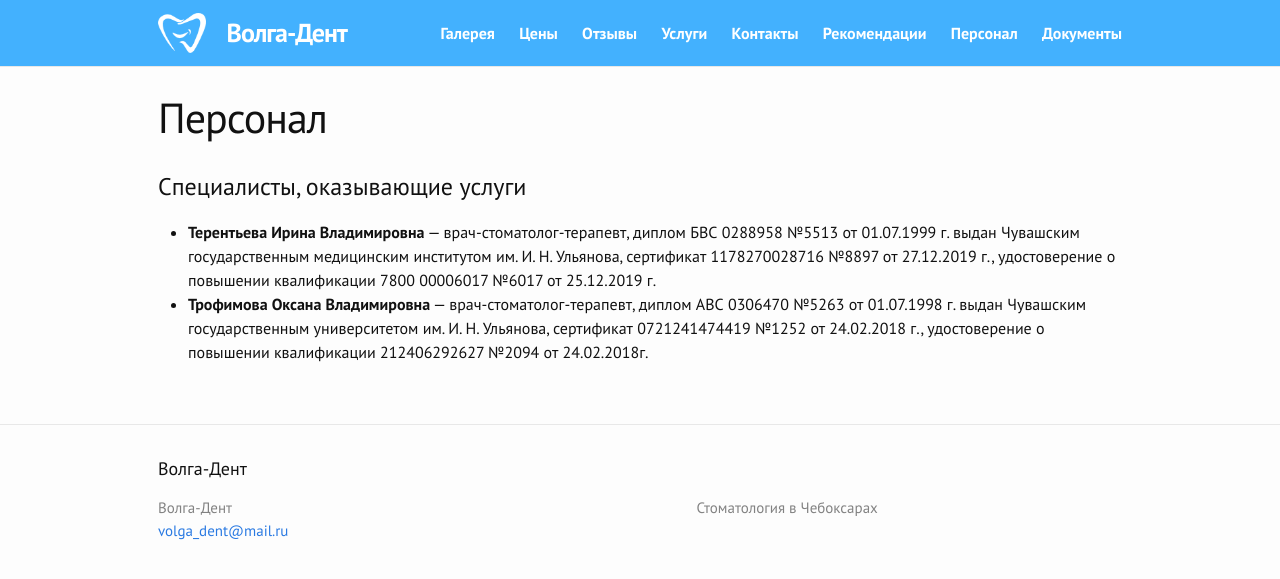
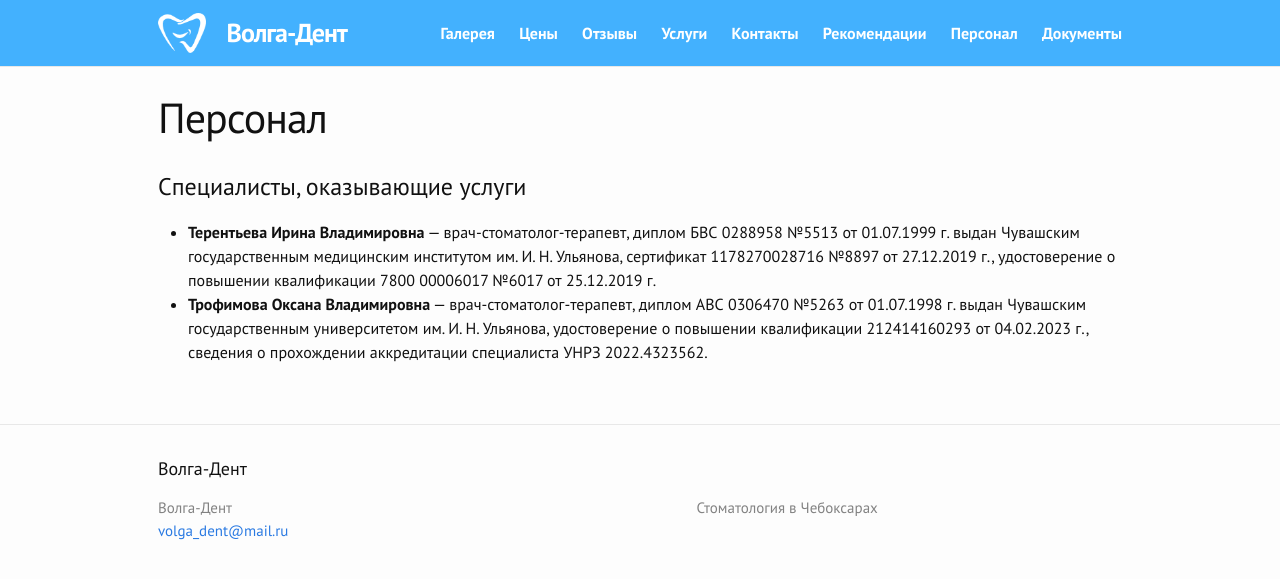
Before and after one commit to albus-dentes/albus-dentes.github.io, a Jekyll site: the page built from personnel/index.md, in a window 1280 px wide. Shown: the top 579 px of the page. Built offline with Jekyll 4.4.1, drawn with Linux system fonts in a browser that asks for light colours.

Commit message:
Update personnel

```diff
--- a/personnel/index.md
+++ b/personnel/index.md
@@ -10,4 +10,4 @@
   медицинским институтом им. И. Н. Ульянова, сертификат 1178270028716
   №8897 от 27.12.2019 г., удостоверение о повышении квалификации 7800
   00006017 №6017 от 25.12.2019 г.
-- **Трофимова Оксана Владимировна** — врач-стоматолог-терапевт, диплом АВС 0306470 №5263 от 01.07.1998 г. выдан Чувашским государственным университетом им. И. Н. Ульянова, сертификат 0721241474419 №1252 от 24.02.2018 г., удостоверение о повышении квалификации 212406292627 №2094 от 24.02.2018г.
+- **Трофимова Оксана Владимировна** — врач-стоматолог-терапевт, диплом АВС 0306470 №5263 от 01.07.1998 г. выдан Чувашским государственным университетом им. И. Н. Ульянова, удостоверение о повышении квалификации 212414160293 от 04.02.2023 г., сведения о прохождении аккредитации специалиста УНРЗ 2022.4323562.
```
